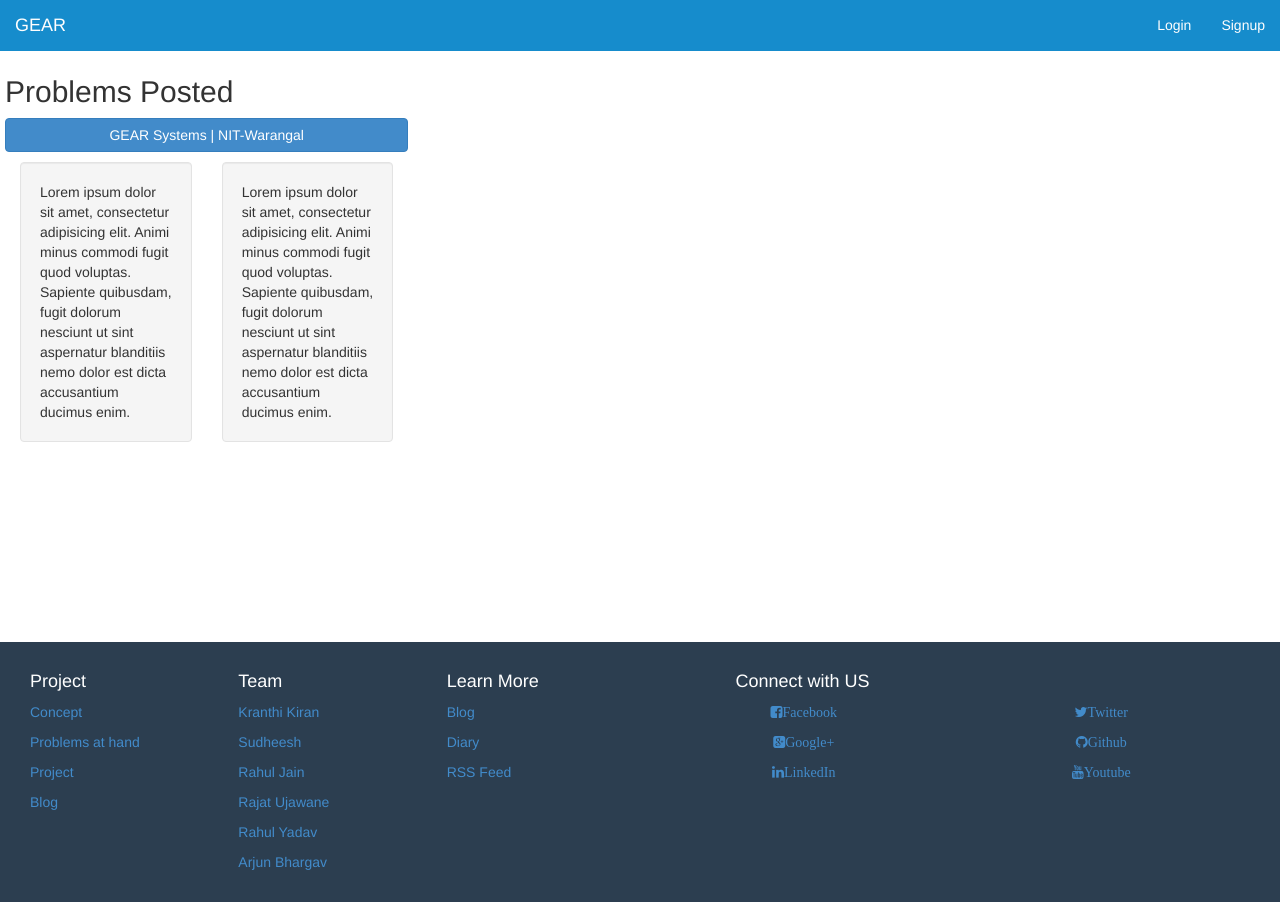
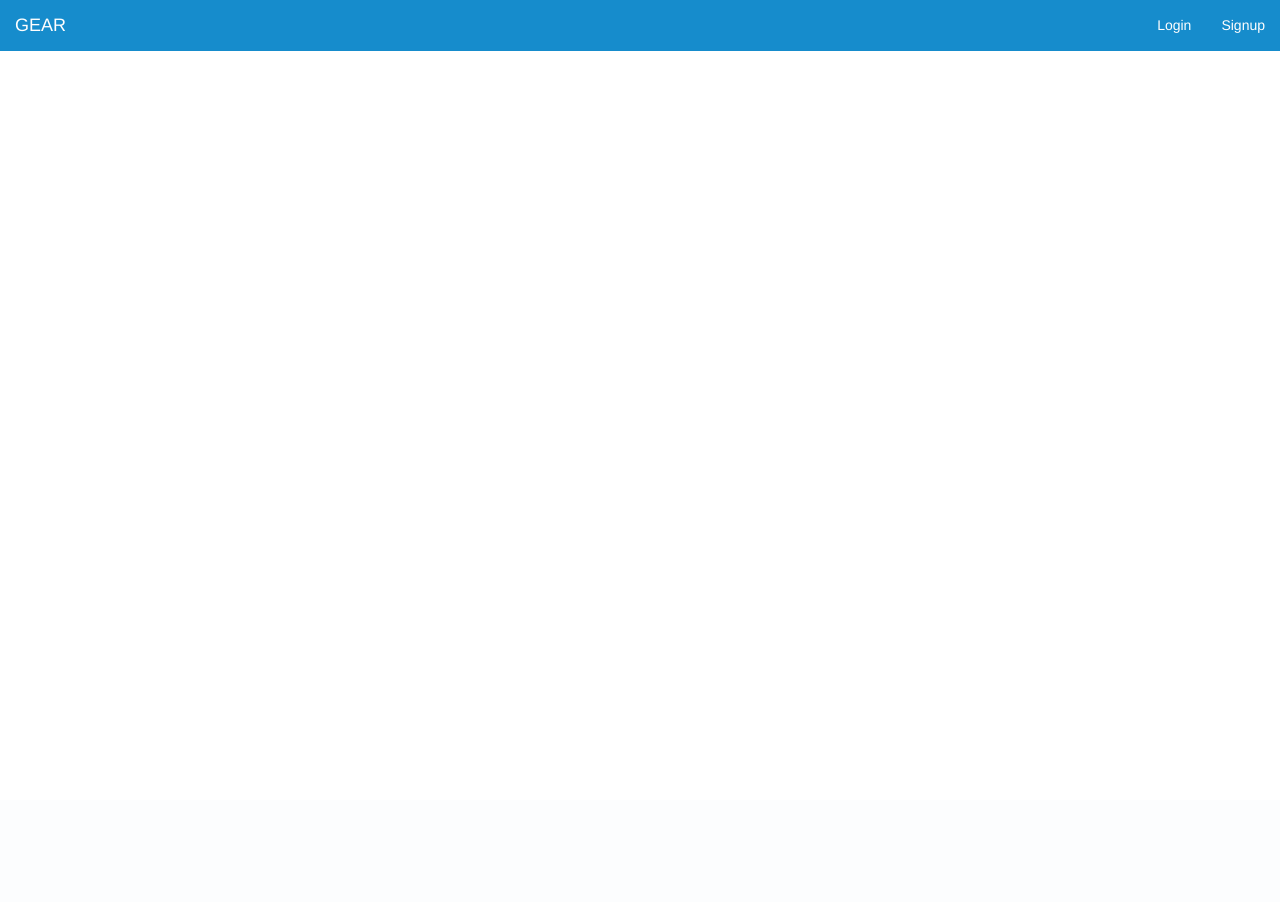
Before and after one commit to rajmani1995/publicportal, a Django app: page / in a window 1280 px wide. After the commit the page ends 51 px from the top, so only its background shows below. Run offline with Django 3.2, Linux system fonts and the light colour scheme; parts of the project's set-up code (start-up, migrations or seed data) failed here and were passed over; some libraries are stand-ins or nearby versions.

Commit message:
Clean slate UI for working

```diff
--- a/templates/index.html
+++ b/templates/index.html
@@ -1,5 +1,4 @@
 {% extends "layout/header.html" %}
 {% block content %}
 
-{% include "map.html" %}
 {% endblock %}
--- a/templates/layout/header.html
+++ b/templates/layout/header.html
@@ -42,47 +42,5 @@
 {% block content %}{% endblock %}
 </div>
 
-<div id="footerwrap" class="container-fluid">
-  <div class="row-fluid">
-    <br>
-    <div class="col-md-2" id="project">
-      <h4 style="color:white;">Project</h4>
-      <p id="footer-detail"><a href="#">Concept</a></p>
-      <p id="footer-detail"><a href="#">Problems at hand</a></p>
-      <p id="footer-detail"><a href="#">Project</a></p>
-      <p id="footer-detail"><a href="#">Blog</a></p>
-    </div>
-    <div class="col-md-2" id="team">
-      <h4 style="color:white;">Team</h4>
-      <p id="footer-detail"><a href="http://kranthi.gearsystems.org">Kranthi Kiran</a></p>
-      <p id="footer-detail"><a href="http://sudheesh.gearsystems.org">Sudheesh</a></p>
-      <p id="footer-detail"><a href="http://rahuljain.gearsystems.org">Rahul Jain</a></p>
-      <p id="footer-detail"><a href="http://rajat.gearsystems.org">Rajat Ujawane</a></p>
-      <p id="footer-detail"><a href="http://rahulyadav.gearsystems.org">Rahul Yadav</a></p>
-      <p id="footer-detail"><a href="http://arjun.gearsystems.org">Arjun Bhargav</a></p>
-    </div>
-    <div class="col-md-2" id="more">
-      <h4 style="color:white;">Learn More</h4>
-      <p id="footer-detail"><a href="#">Blog</a></p>
-      <p id="footer-detail"><a href="#">Diary</a></p>
-      <p id="footer-detail"><a href="#">RSS Feed</a></p>
-    </div>
-
-    <div class="col-md-6">
-      <h4 style="color:white;margin-left:-300px;">Connect with US</h4>
-      <div class="col-md-6">
-        <p><a href="#"><i class="fa fa-facebook-square">Facebook</i></a></p>
-      <p><a href="#"><i class="fa fa-google-plus-square">Google+</i></a></p>
-      <p><a href="#"><i class="fa fa-linkedin">LinkedIn</i></a></p>
-      </div>
-      <div class="col-md-6">
-        <p><a href="#"><i class="fa fa-twitter">Twitter</i></a></p>
-      <p><a href="#"><i class="fa fa-github">Github</i></a></p>
-      <p><a href="#"><i class="fa fa-youtube">Youtube</i></a></p>
-      </div>
-    </div>
-  </div><br>
-</div>
-</div>
 </body>
 </html>
--- a/templates/map.html
+++ /dev/null
@@ -1,81 +0,0 @@
-<section id="wrapper">
-<meta name="viewport" content="width=620" />
-
-<script type="text/javascript" src="http://maps.google.com/maps/api/js?sensor=false"></script>
-<div class="row">
-<div id="map-canvas"></div>
-<div class="container-fluid" id="main">
-  <div class="row">
-    <div class="col-xs-4" id="left">
-      <p id="status"></p>
-      <h2>Problems Posted</h2>
-      <p>
-      <a href="#" target="_ext" class="center-block btn btn-primary">GEAR Systems | NIT-Warangal</a>
-      </p>
-      <div class="col-xs-6"><div class="well">Lorem ipsum dolor sit amet, consectetur adipisicing elit. Animi minus commodi fugit quod voluptas. Sapiente quibusdam, fugit dolorum nesciunt ut sint aspernatur blanditiis nemo dolor est dicta accusantium ducimus enim.</div></div>
-      <div class="col-xs-6"><div class="well">Lorem ipsum dolor sit amet, consectetur adipisicing elit. Animi minus commodi fugit quod voluptas. Sapiente quibusdam, fugit dolorum nesciunt ut sint aspernatur blanditiis nemo dolor est dicta accusantium ducimus enim.</div></div>
-    </div>
-  </div>
-</div>
-</div>
-<script>
-function success(position) {
-  var s = document.querySelector('#status');
-
-  if (s.className == 'success') {
-    // not sure why we're hitting this twice in FF, I think it's to do with a cached result coming back
-    return;
-  }
-
-  s.innerHTML = "Found ! Please wait.";
-  s.className = 'success';
-
-  var mapcanvas = document.createElement('div');
-  mapcanvas.id = 'mapcanvas';
-  mapcanvas.style.height = '400px';
-  mapcanvas.style.width = '960px';
-
-  document.querySelector('p').appendChild(mapcanvas);
-
-  var latlng = new google.maps.LatLng(position.coords.latitude, position.coords.longitude);
-  var myOptions = {
-    zoom: 15,
-    center: latlng,
-    mapTypeControl: false,
-    navigationControlOptions: {style: google.maps.NavigationControlStyle.SMALL},
-    mapTypeId: google.maps.MapTypeId.ROADMAP,
-  };
-  var map = new google.maps.Map(document.getElementById("map-canvas"), myOptions);
-
-  var marker = new google.maps.Marker({
-      position: latlng,
-      map: map,
-      title:"You are here! (at least within a "+position.coords.accuracy+" meter radius)"
-  });
-  console.log(marker.position);
-  var latitude = marker.position.k;
-  var longitude = marker.position.D;
-  latitude=latitude.toFixed(2);
-  longitude=longitude.toFixed(2);
-  var string = "You are currently located at ";
-  string += latitude + " degree latitude and ";
-  string += longitude + " degree longitude.";
-  // document.getElementById("result").innerHTML=string;
-}
-
-function error(msg) {
-  var s = document.querySelector('#status');
-  s.innerHTML = typeof msg == 'string' ? msg : "failed";
-  s.className = 'fail';
-
-  // console.log(arguments);
-}
-
-if (navigator.geolocation) {
-  navigator.geolocation.getCurrentPosition(success, error);
-} else {
-  error('not supported');
-}
-
-</script>
-</section>
```
Also changed, not shown: 12 other files.
